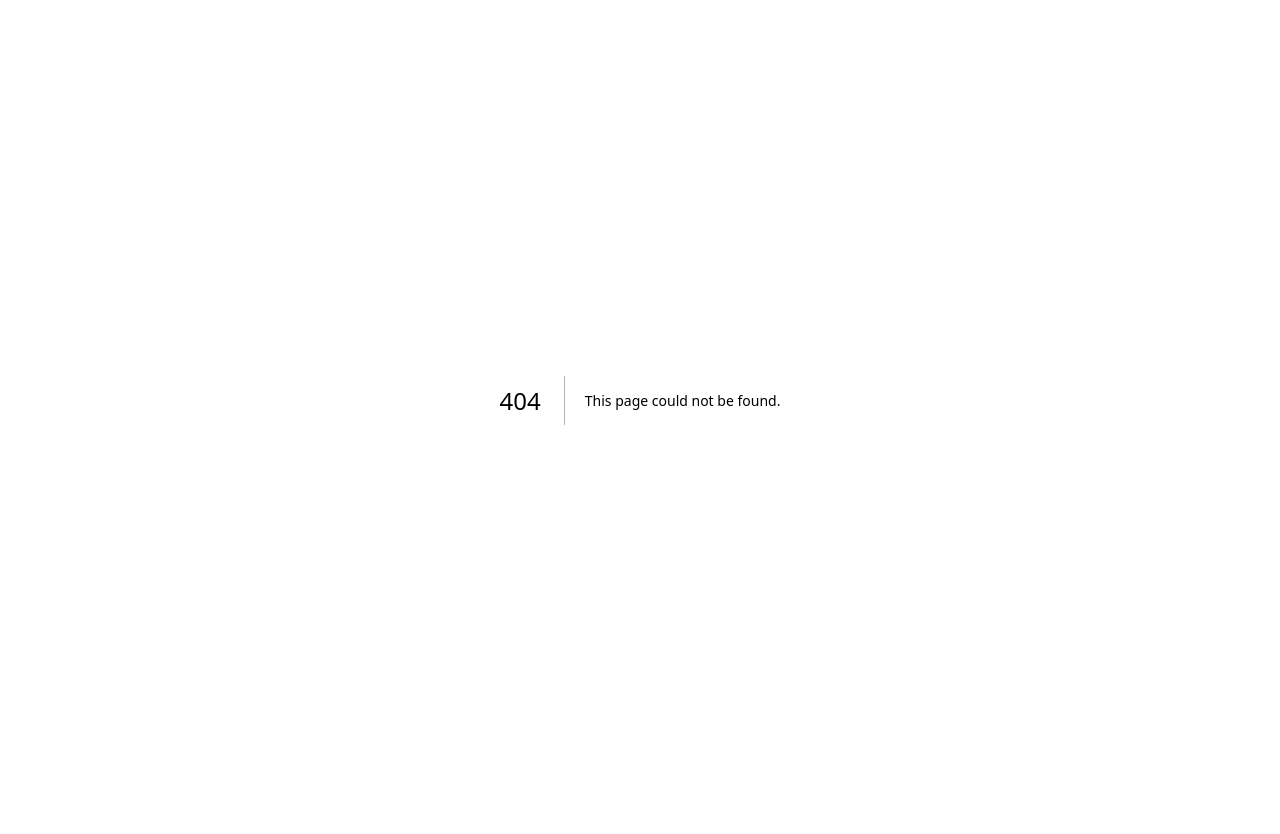
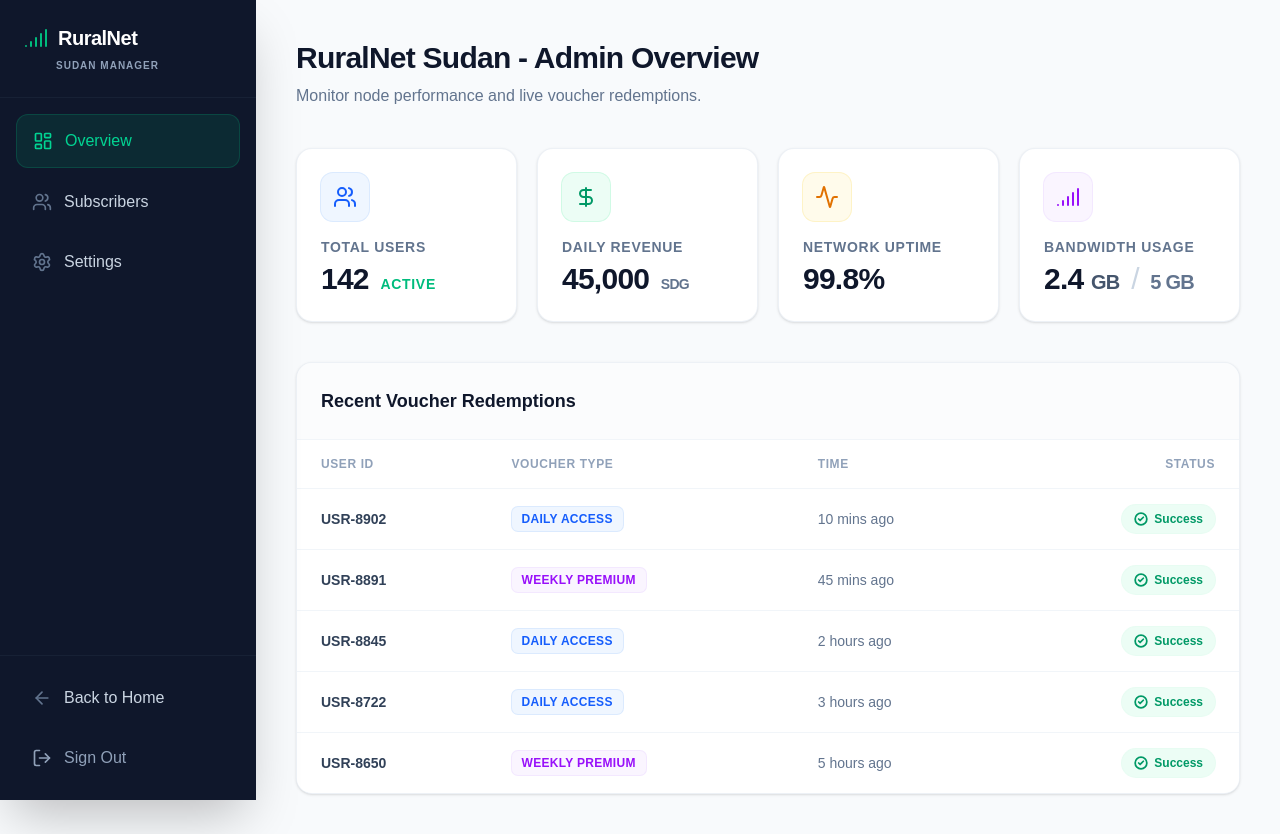
Before and after one commit to Amro145/nafir, a Next.js app: page /dashboard in a window 1280 px wide. Before the commit this address had no page. Before the commit the page ends 800 px from the top, so only its background shows below. Built offline with nearby package versions, Linux system fonts and the light colour scheme.

Commit message:
feat: add dashboard overview page with KPI cards and activity table

```diff
--- /dev/null
+++ b/app/dashboard/page.tsx
@@ -0,0 +1,190 @@
+import Link from 'next/link';
+import {
+  Users,
+  DollarSign,
+  Activity,
+  Signal,
+  ArrowLeft,
+  LayoutDashboard,
+  Settings,
+  LogOut,
+  CheckCircle2,
+  Menu
+} from 'lucide-react';
+
+const MOCK_REDEMPTIONS = [
+  { id: 'USR-8902', type: 'Daily Access', time: '10 mins ago', status: 'Success' },
+  { id: 'USR-8891', type: 'Weekly Premium', time: '45 mins ago', status: 'Success' },
+  { id: 'USR-8845', type: 'Daily Access', time: '2 hours ago', status: 'Success' },
+  { id: 'USR-8722', type: 'Daily Access', time: '3 hours ago', status: 'Success' },
+  { id: 'USR-8650', type: 'Weekly Premium', time: '5 hours ago', status: 'Success' },
+
+];
+
+export default function DashboardPage() {
+  return (
+    <div className="min-h-screen bg-slate-50 flex flex-col md:flex-row">
+      {/* Mobile Header (visible only on mobile) */}
+      <div className="md:hidden bg-slate-900 text-white p-4 flex justify-between items-center sticky top-0 z-20 shadow-md">
+        <div className="font-bold text-lg tracking-tight flex items-center gap-2">
+          <Signal className="text-emerald-500" size={20} />
+          RuralNet Admin
+        </div>
+        <button className="p-2 hover:bg-slate-800 rounded-md transition-colors">
+          <Menu size={22} />
+        </button>
+      </div>
+
+      {/* Sidebar Navigation */}
+      <aside className="hidden md:flex flex-col w-64 bg-slate-900 text-slate-300 min-h-screen fixed left-0 top-0 bottom-0 z-10 shadow-2xl">
+        <div className="p-6 border-b border-slate-800/60">
+          <h2 className="text-xl font-extrabold text-white tracking-tight flex items-center gap-2.5">
+            <Signal className="text-emerald-500" size={24} />
+            RuralNet
+          </h2>
+          <p className="text-[10px] text-slate-400 mt-1.5 uppercase font-bold tracking-widest pl-8">Sudan Manager</p>
+        </div>
+
+        <nav className="flex-1 p-4 space-y-2">
+          <Link href="/dashboard" className="flex items-center gap-3 bg-emerald-600/15 text-emerald-400 px-4 py-3.5 rounded-xl transition-colors border border-emerald-500/20">
+            <LayoutDashboard size={20} />
+            <span className="font-medium">Overview</span>
+          </Link>
+          <button className="w-full flex items-center gap-3 hover:bg-slate-800 hover:text-white px-4 py-3.5 rounded-xl transition-colors text-left group">
+            <Users size={20} className="text-slate-500 group-hover:text-white transition-colors" />
+            <span className="font-medium">Subscribers</span>
+          </button>
+          <button className="w-full flex items-center gap-3 hover:bg-slate-800 hover:text-white px-4 py-3.5 rounded-xl transition-colors text-left group">
+            <Settings size={20} className="text-slate-500 group-hover:text-white transition-colors" />
+            <span className="font-medium">Settings</span>
+          </button>
+        </nav>
+
+        <div className="p-4 border-t border-slate-800/60">
+          <Link href="/" className="flex items-center gap-3 hover:bg-slate-800 hover:text-white px-4 py-3.5 rounded-xl transition-colors group">
+            <ArrowLeft size={20} className="text-slate-500 group-hover:text-white transition-colors" />
+            <span className="font-medium">Back to Home</span>
+          </Link>
+          <button className="w-full mt-2 flex items-center gap-3 hover:bg-red-500/10 hover:text-red-400 text-slate-400 px-4 py-3.5 rounded-xl transition-colors text-left">
+            <LogOut size={20} />
+            <span className="font-medium">Sign Out</span>
+          </button>
+        </div>
+      </aside>
+
+      {/* Main Content Area */}
+      <main className="flex-1 md:ml-64 p-4 md:p-8 lg:p-10">
+
+        {/* Mobile Back to Home (Visible on mobile only) */}
+        <div className="md:hidden mb-6 mt-2">
+          <Link href="/" className="inline-flex items-center gap-2 text-sm text-slate-500 hover:text-slate-900 font-semibold transition-colors bg-white px-4 py-2 rounded-lg border border-slate-200 shadow-sm">
+            <ArrowLeft size={16} />
+            Back to Home
+          </Link>
+        </div>
+
+        <header className="mb-8 md:mb-10">
+          <h1 className="text-2xl md:text-3xl font-extrabold text-slate-900 tracking-tight">RuralNet Sudan - Admin Overview</h1>
+          <p className="text-slate-500 mt-2 font-medium">Monitor node performance and live voucher redemptions.</p>
+        </header>
+
+        {/* KPI Cards Grid */}
+        <div className="grid grid-cols-1 sm:grid-cols-2 xl:grid-cols-4 gap-5 mb-8 md:mb-10">
+          {/* Card 1: Users */}
+          <div className="bg-white p-6 rounded-2xl shadow-sm border border-slate-200/60 flex flex-col hover:shadow-md transition-shadow">
+            <div className="flex justify-between items-start mb-4">
+              <div className="p-3 bg-blue-50 text-blue-600 rounded-xl ring-1 ring-blue-100">
+                <Users size={24} />
+              </div>
+            </div>
+            <div>
+              <p className="text-sm text-slate-500 font-bold uppercase tracking-wider mb-1">Total Users</p>
+              <h3 className="text-3xl font-black text-slate-900 tracking-tight">142 <span className="text-sm font-bold text-emerald-500 ml-1 uppercase tracking-wider">Active</span></h3>
+            </div>
+          </div>
+
+          {/* Card 2: Revenue */}
+          <div className="bg-white p-6 rounded-2xl shadow-sm border border-slate-200/60 flex flex-col hover:shadow-md transition-shadow">
+            <div className="flex justify-between items-start mb-4">
+              <div className="p-3 bg-emerald-50 text-emerald-600 rounded-xl ring-1 ring-emerald-100">
+                <DollarSign size={24} />
+              </div>
+            </div>
+            <div>
+              <p className="text-sm text-slate-500 font-bold uppercase tracking-wider mb-1">Daily Revenue</p>
+              <h3 className="text-3xl font-black text-slate-900 tracking-tight">45,000 <span className="text-sm text-slate-500 font-bold ml-1">SDG</span></h3>
+            </div>
+          </div>
+
+          {/* Card 3: Uptime */}
+          <div className="bg-white p-6 rounded-2xl shadow-sm border border-slate-200/60 flex flex-col hover:shadow-md transition-shadow">
+            <div className="flex justify-between items-start mb-4">
+              <div className="p-3 bg-amber-50 text-amber-600 rounded-xl ring-1 ring-amber-100">
+                <Activity size={24} />
+              </div>
+            </div>
+            <div>
+              <p className="text-sm text-slate-500 font-bold uppercase tracking-wider mb-1">Network Uptime</p>
+              <h3 className="text-3xl font-black text-slate-900 tracking-tight">99.8%</h3>
+            </div>
+          </div>
+
+          {/* Card 4: Bandwidth */}
+          <div className="bg-white p-6 rounded-2xl shadow-sm border border-slate-200/60 flex flex-col hover:shadow-md transition-shadow">
+            <div className="flex justify-between items-start mb-4">
+              <div className="p-3 bg-purple-50 text-purple-600 rounded-xl ring-1 ring-purple-100">
+                <Signal size={24} />
+              </div>
+            </div>
+            <div>
+              <p className="text-sm text-slate-500 font-bold uppercase tracking-wider mb-1">Bandwidth Usage</p>
+              <h3 className="text-3xl font-black text-slate-900 tracking-tight">2.4 <span className="text-xl text-slate-600 font-bold">GB</span> <span className="text-slate-300 font-light mx-1">/</span> <span className="text-xl text-slate-500 font-bold">5 GB</span></h3>
+            </div>
+          </div>
+        </div>
+
+        {/* Recent Activity Table */}
+        <div className="bg-white rounded-2xl shadow-sm border border-slate-200/60 overflow-hidden">
+          <div className="p-6 border-b border-slate-100 bg-slate-50/50">
+            <h2 className="text-lg font-bold text-slate-900">Recent Voucher Redemptions</h2>
+          </div>
+
+          <div className="overflow-x-auto">
+            <table className="w-full text-left border-collapse min-w-[600px]">
+              <thead>
+                <tr className="text-slate-400 text-xs uppercase tracking-wider border-b border-slate-100 font-semibold bg-white">
+                  <th className="py-4 px-6">User ID</th>
+                  <th className="py-4 px-6">Voucher Type</th>
+                  <th className="py-4 px-6">Time</th>
+                  <th className="py-4 px-6 text-right">Status</th>
+                </tr>
+              </thead>
+              <tbody className="divide-y divide-slate-100 bg-white">
+                {MOCK_REDEMPTIONS.map((item, index) => (
+                  <tr key={index} className="hover:bg-slate-50/50 transition-colors group">
+                    <td className="py-4 px-6 text-sm font-bold text-slate-700 group-hover:text-slate-900 transition-colors">{item.id}</td>
+                    <td className="py-4 px-6 text-sm">
+                      <span className={`inline-flex items-center px-2.5 py-1 rounded-md text-xs font-bold uppercase tracking-wide ${
+                        item.type === 'Daily Access' ? 'bg-blue-50 text-blue-600 ring-1 ring-blue-100 inset-0' : 'bg-purple-50 text-purple-600 ring-1 ring-purple-100 inset-0'
+                      }`}>
+                        {item.type}
+                      </span>
+                    </td>
+                    <td className="py-4 px-6 text-sm font-medium text-slate-500">{item.time}</td>
+                    <td className="py-4 px-6 text-sm text-right">
+                      <div className="inline-flex items-center gap-1.5 text-emerald-600 bg-emerald-50 px-3 py-1.5 rounded-full font-bold text-xs ring-1 ring-emerald-100/50">
+                        <CheckCircle2 size={14} strokeWidth={3} />
+                        {item.status}
+                      </div>
+                    </td>
+                  </tr>
+                ))}
+              </tbody>
+            </table>
+          </div>
+        </div>
+
+      </main>
+    </div>
+  );
+}
```
